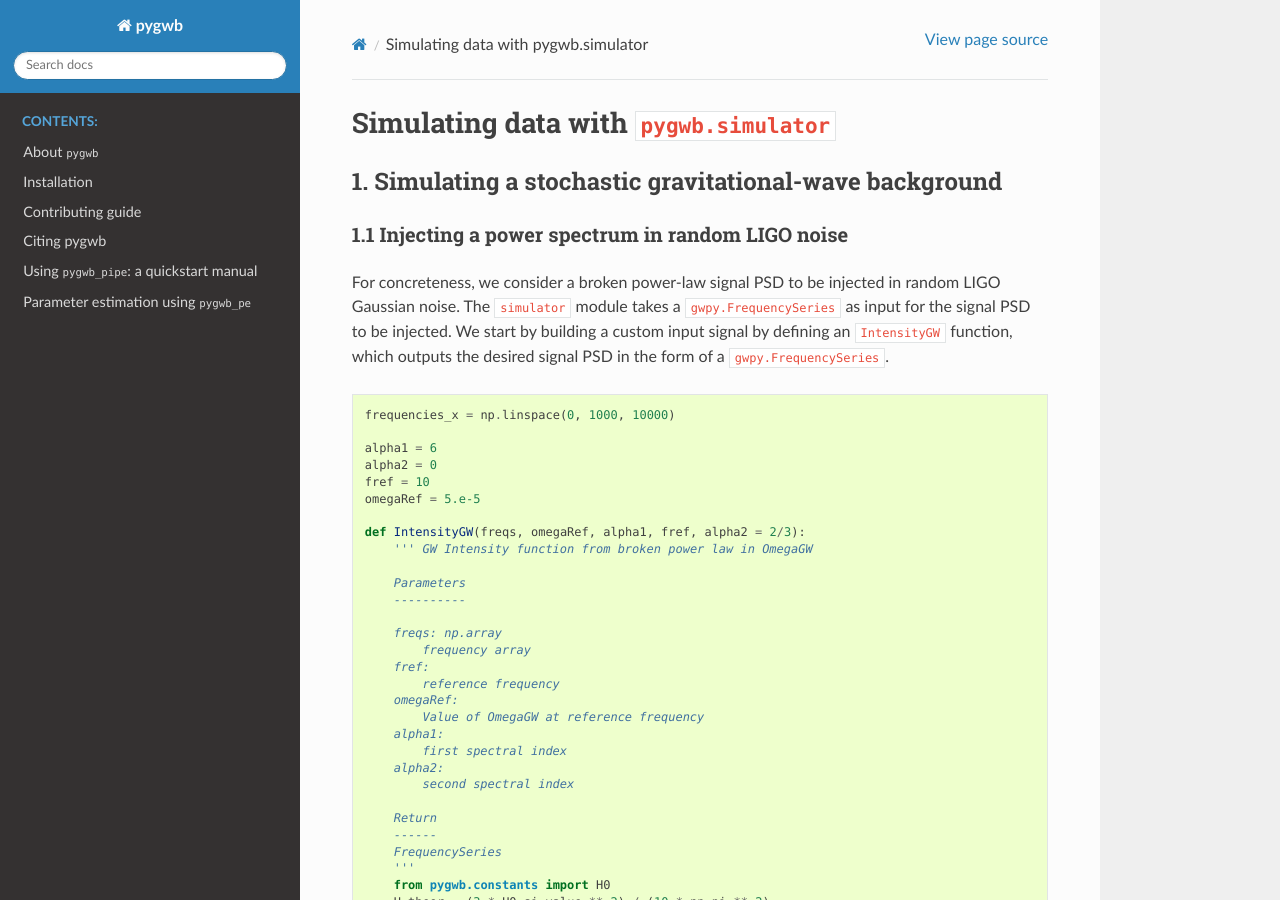
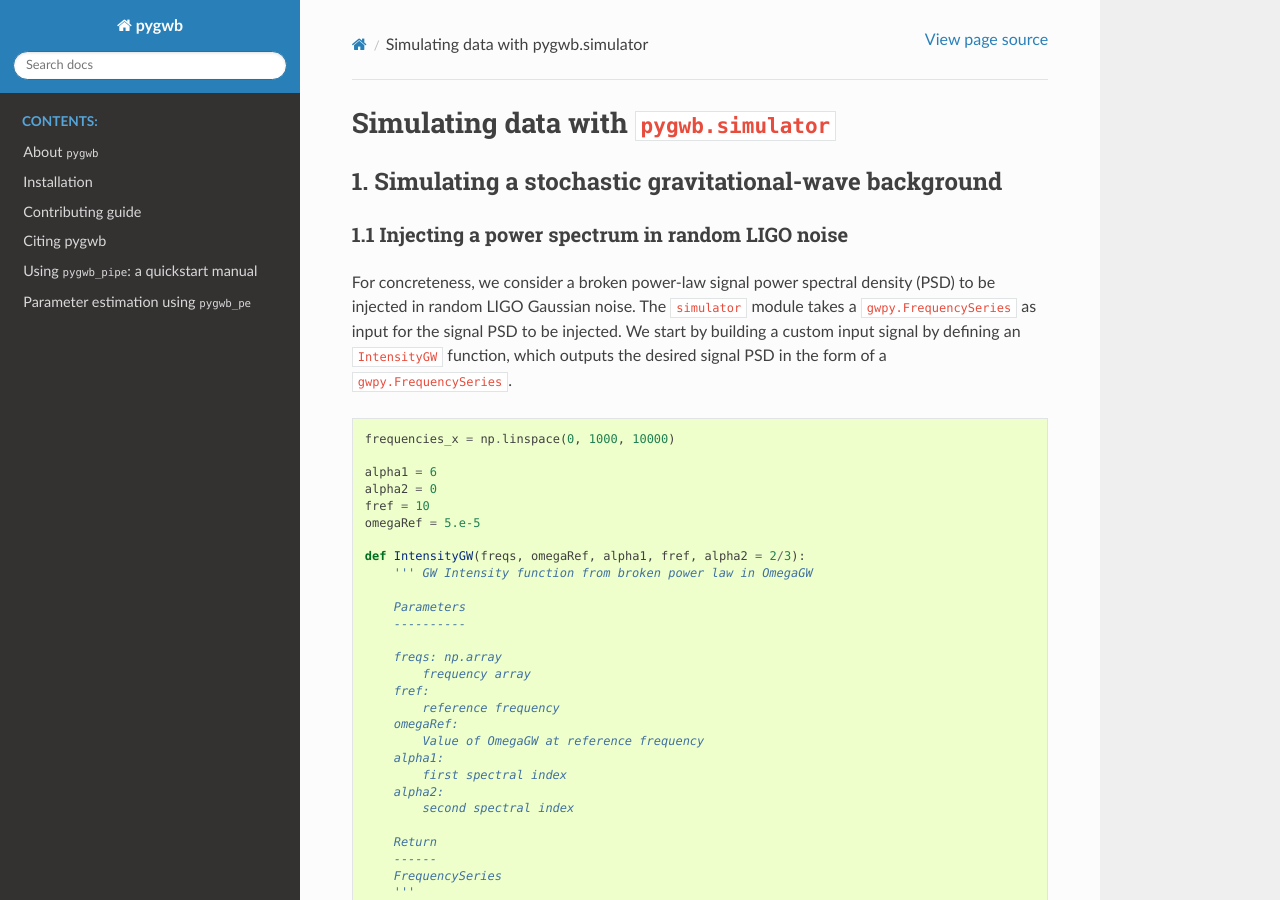
Before and after one commit to a-renzini/pygwb, a Sphinx documentation site: the page built from docs/simulator.rst, in a window 1280 px wide and 900 px high. Built offline with Sphinx 7.4.7 and the Read the Docs theme 2.0.0, drawn with Linux system fonts in a browser that asks for light colours; pages that are not in the unit, such as notebooks, are missing from menus; the version number could not be read and is left out; some of the changed text lies outside the part shown.

Commit message:
Addressing comments by reviewer

```diff
--- a/docs/simulator.rst
+++ b/docs/simulator.rst
@@ -8,7 +8,7 @@ Simulating data with ``pygwb.simulator``
 **1.1 Injecting a power spectrum in random LIGO noise**
 ---------
 
-For concreteness, we consider a broken power-law signal PSD to be injected in random LIGO Gaussian noise.
+For concreteness, we consider a broken power-law signal power spectral density (PSD) to be injected in random LIGO Gaussian noise.
 The ``simulator`` module takes a ``gwpy.FrequencySeries`` as input for the signal PSD to be injected.
 We start by building a custom input signal by defining an ``IntensityGW`` function, which outputs the
 desired signal PSD in the form of a ``gwpy.FrequencySeries``.
```
Also changed, not shown: other parts of docs/simulator.rst (+4 -4 lines).
